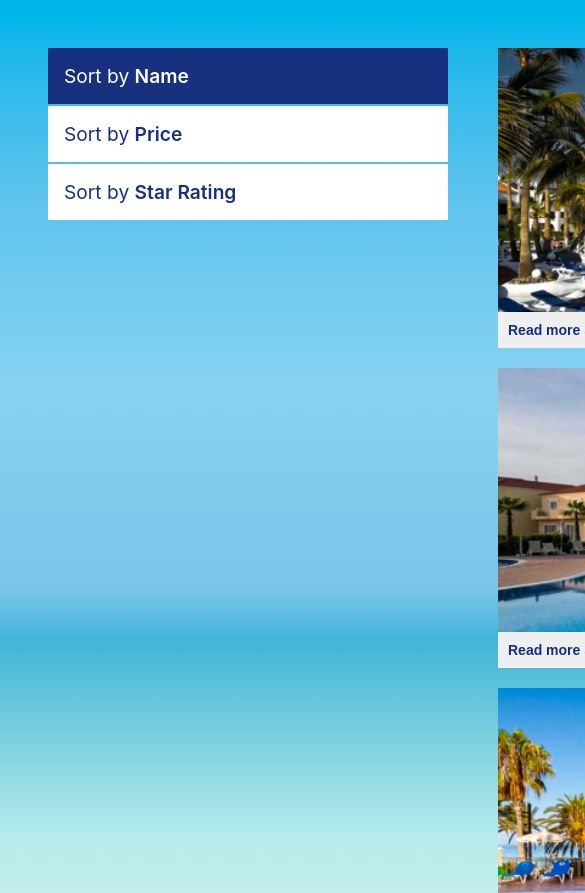
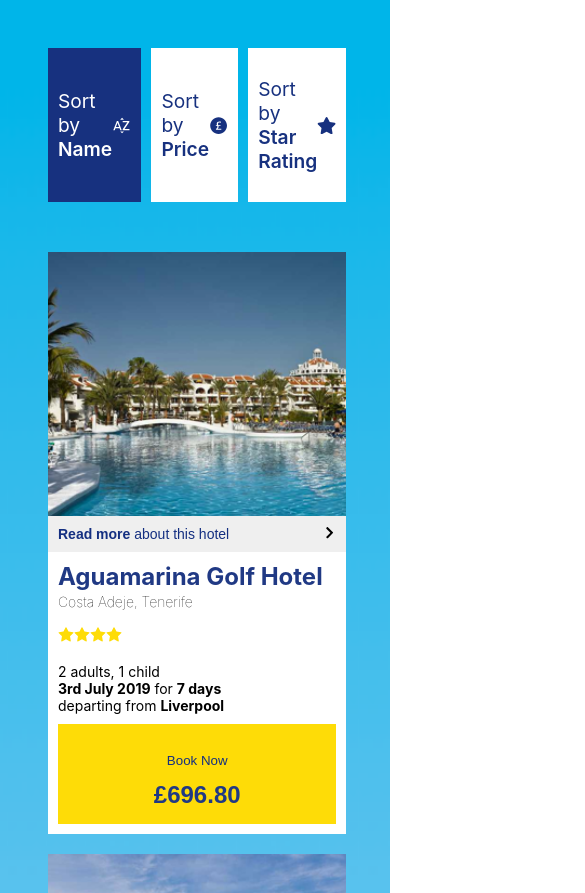
Before and after one commit to ajamarco/on_the_beach_assessment, a React (Create React App) app: page / in a window 390 px wide. Shown: the top 893 px of the page, 585 px wide, since content can reach past the window. Built offline with nearby package versions, Linux system fonts and the light colour scheme.

Commit message:
Added simple responsiviness

```diff
--- a/src/App.css
+++ b/src/App.css
@@ -10,7 +10,7 @@
   padding: 3rem;
 }
 
-.filters {
+.sort_selection {
   display: grid;
   grid-template-columns: auto;
   align-content: flex-start;
@@ -24,6 +24,12 @@
   color: #17317f;
   font-size: 1.2rem;
   font-weight: 400;
+  display: grid;
+  grid-template-columns: auto auto;
+  justify-content: space-between;
+  align-content: center;
+  padding: 10px;
+  align-items: center;
 }
 
 .sort__button span {
@@ -61,10 +67,10 @@
   text-align: left;
   display: grid;
   grid-template-columns: auto auto;
-  padding: 0;
   justify-content: space-between;
   align-content: center;
   padding: 10px;
+  cursor: pointer;
 }
 
 .trip__show_overview p {
@@ -109,14 +115,58 @@
   border: none;
   color: #142f81;
   background-color: #fedc07;
+  cursor: pointer;
 }
 
 .trip__more_info {
   grid-column: 1 / span 2;
   padding: 0 10px;
-  /* display: none; */
 }
 
 .hide {
   display: none;
 }
+
+/*create a media query for devices with a max-width of 768px*/
+@media (max-width: 1200px) {
+  .container {
+    grid-template-columns: 200px 800px;
+  }
+
+  .trip {
+    grid-template-columns: 400px auto;
+  }
+
+  .trip__image {
+    grid-template-columns: auto;
+  }
+}
+
+@media (max-width: 1000px) {
+  body {
+    background-repeat: no-repeat;
+    background-size: cover;
+  }
+
+  .sort_selection {
+    grid-template-columns: 1fr 1fr 1fr;
+    justify-content: space-between;
+    gap: 10px;
+  }
+
+  .container {
+    grid-template-columns: 1fr;
+  }
+
+  .trip {
+    grid-template-columns: 1fr;
+  }
+
+  .trip__image {
+    background-position: center center;
+  }
+
+  .trip__more_info {
+    grid-column: 1;
+  }
+}
--- a/src/components/SortButton.tsx
+++ b/src/components/SortButton.tsx
@@ -4,10 +4,12 @@
   SortBy,
   active,
   clickHandler,
+  icon,
 }: {
   SortBy: string;
   active: boolean;
   clickHandler: (SortBy: string) => void;
+  icon?: JSX.Element;
 }) => {
   //creates function to handle the Click event
   const handleClick = () => {
@@ -19,7 +21,10 @@
       className={active ? "sort__button sort__button__active" : "sort__button"}
       onClick={handleClick}
     >
-      Sort by <span>{SortBy}</span>
+      <p>
+        Sort by <span>{SortBy}</span>
+      </p>
+      {icon}
     </div>
   );
 };
--- a/src/components/SortSelection.tsx
+++ b/src/components/SortSelection.tsx
@@ -1,4 +1,7 @@
 import SortButton from "./SortButton";
+import { MdSortByAlpha } from "react-icons/md";
+import { AiFillPoundCircle } from "react-icons/ai";
+import { FaStar } from "react-icons/fa";
 
 const SortSelection = ({
   activeSort,
@@ -8,14 +11,29 @@
   handleSortChange: (sortBy: string) => void;
 }) => {
   const sortOptions = ["Name", "Price", "Star Rating"];
+
+  const selectIcon = (sortOption: string): JSX.Element => {
+    switch (sortOption) {
+      case "Name":
+        return <MdSortByAlpha />;
+      case "Price":
+        return <AiFillPoundCircle />;
+      case "Star Rating":
+        return <FaStar />;
+      default:
+        return <MdSortByAlpha />;
+    }
+  };
+
   return (
-    <aside className="filters">
+    <aside className="sort_selection">
       {sortOptions.map((option, index) => (
         <SortButton
           SortBy={option}
           key={index}
           active={option === activeSort}
           clickHandler={(sortBy) => handleSortChange(sortBy)}
+          icon={selectIcon(option)}
         />
       ))}
     </aside>
--- a/src/components/TripCard.tsx
+++ b/src/components/TripCard.tsx
@@ -75,9 +75,11 @@
         <div className="trip__info__details">
           <p>{hotelOcupation}</p>
           <p>
-            {bookDate} for {bookPeriod}
+            <b>{bookDate}</b> for <b>{bookPeriod}</b>
           </p>
-          <p>departing from {departingFrom}</p>
+          <p>
+            departing from <b>{departingFrom}</b>
+          </p>
         </div>
         <button className="trip__book_now">
           <p>Book Now</p>
```
